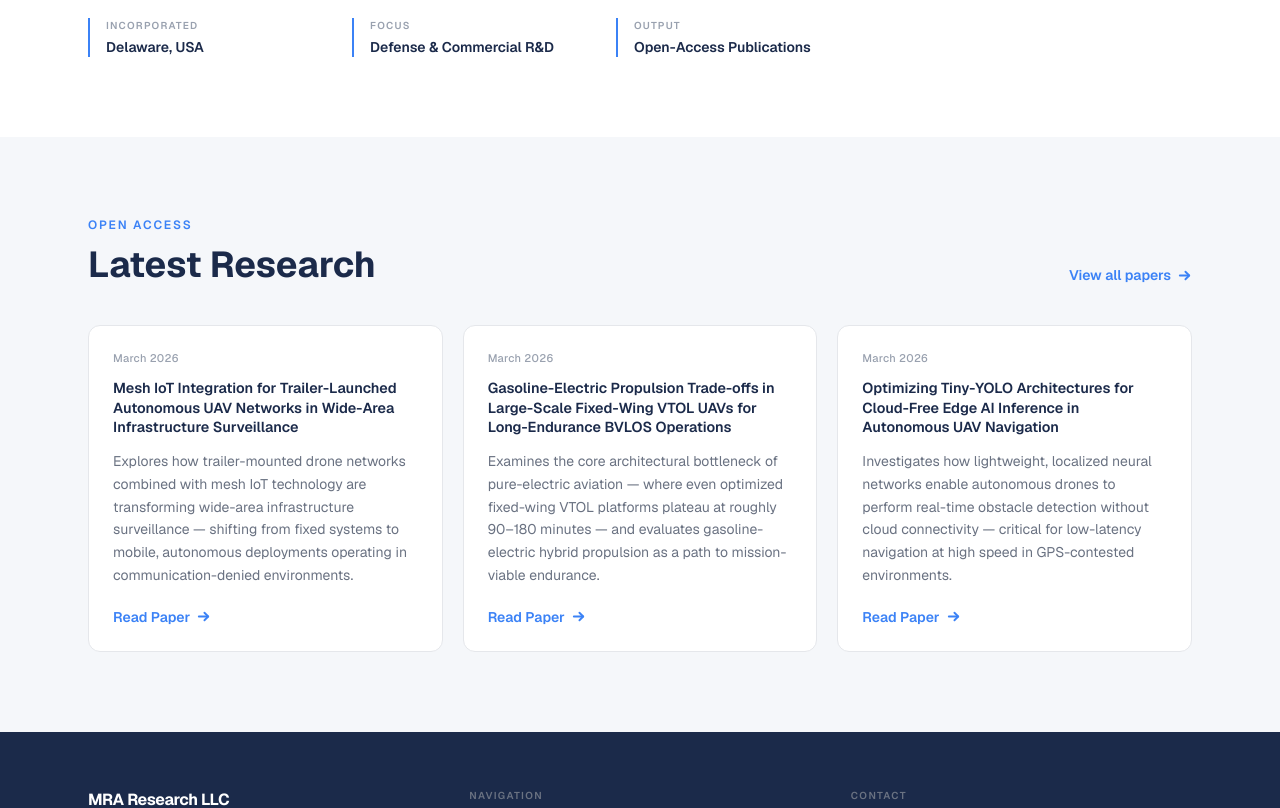
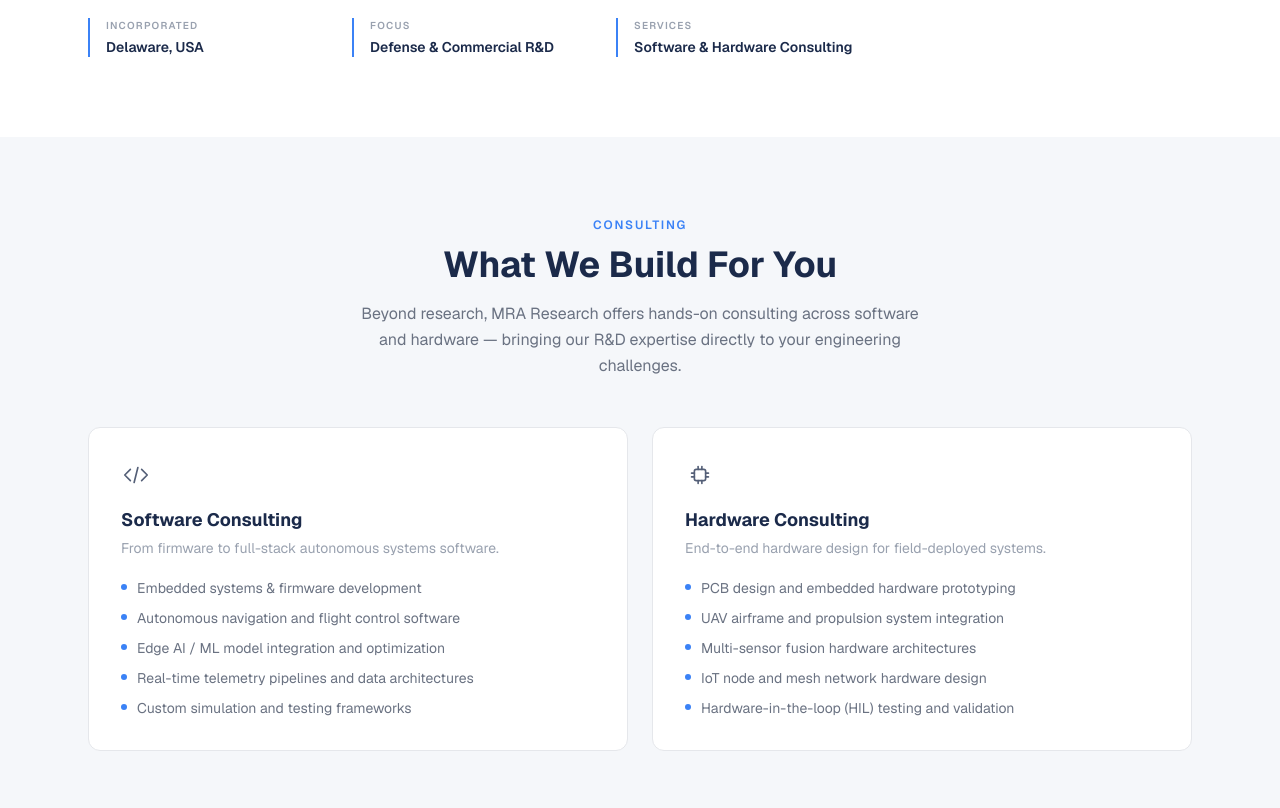
Before and after one commit to sayanmdn/mra-research, a Next.js app: page / in a window 1280 px wide. Shown: the part 1620-2428 px from the top of the page. Built offline with nearby package versions, Linux system fonts and the light colour scheme.

Commit message:
software and hardware wing add

```diff
--- a/src/app/page.tsx
+++ b/src/app/page.tsx
@@ -63,6 +63,24 @@
   <svg width="15" height="15" viewBox="0 0 16 16" fill="none" stroke="currentColor" strokeWidth="2" strokeLinecap="round" strokeLinejoin="round">
     <line x1="3" y1="8" x2="13" y2="8" />
     <polyline points="9,4 13,8 9,12" />
+  </svg>
+);
+
+const IconCode = () => (
+  <svg width="30" height="30" viewBox="0 0 32 32" fill="none" stroke="currentColor" strokeWidth="1.75" strokeLinecap="round" strokeLinejoin="round">
+    <polyline points="10,10 4,16 10,22" />
+    <polyline points="22,10 28,16 22,22" />
+    <line x1="18" y1="8" x2="14" y2="24" />
+  </svg>
+);
+
+const IconChip = () => (
+  <svg width="30" height="30" viewBox="0 0 32 32" fill="none" stroke="currentColor" strokeWidth="1.75" strokeLinecap="round" strokeLinejoin="round">
+    <rect x="10" y="10" width="12" height="12" rx="2" />
+    <line x1="14" y1="10" x2="14" y2="7" /><line x1="18" y1="10" x2="18" y2="7" />
+    <line x1="14" y1="22" x2="14" y2="25" /><line x1="18" y1="22" x2="18" y2="25" />
+    <line x1="10" y1="14" x2="7" y2="14" /><line x1="10" y1="18" x2="7" y2="18" />
+    <line x1="22" y1="14" x2="25" y2="14" /><line x1="22" y1="18" x2="25" y2="18" />
   </svg>
 );
 
@@ -172,6 +190,33 @@
     icon: <IconRocket />,
     title: 'Aerospace & Propulsion Research',
     desc: 'Jet engine design fundamentals, gasoline-electric hybrid propulsion for UAVs, aerodynamic optimization, and propulsion system integration.',
+  },
+];
+
+const services = [
+  {
+    icon: <IconCode />,
+    title: 'Software Consulting',
+    tagline: 'From firmware to full-stack autonomous systems software.',
+    bullets: [
+      'Embedded systems & firmware development',
+      'Autonomous navigation and flight control software',
+      'Edge AI / ML model integration and optimization',
+      'Real-time telemetry pipelines and data architectures',
+      'Custom simulation and testing frameworks',
+    ],
+  },
+  {
+    icon: <IconChip />,
+    title: 'Hardware Consulting',
+    tagline: 'End-to-end hardware design for field-deployed systems.',
+    bullets: [
+      'PCB design and embedded hardware prototyping',
+      'UAV airframe and propulsion system integration',
+      'Multi-sensor fusion hardware architectures',
+      'IoT node and mesh network hardware design',
+      'Hardware-in-the-loop (HIL) testing and validation',
+    ],
   },
 ];
 
@@ -305,7 +350,7 @@
                 {[
                   { label: 'Incorporated', value: 'Delaware, USA' },
                   { label: 'Focus',        value: 'Defense & Commercial R&D' },
-                  { label: 'Output',       value: 'Open-Access Publications' },
+                  { label: 'Services',     value: 'Software & Hardware Consulting' },
                 ].map((item) => (
                   <div key={item.label} className="border-l-2 border-[#3B82F6] pl-4">
                     <p className="text-[10px] text-gray-400 font-semibold uppercase tracking-[0.12em] mb-1">
@@ -315,6 +360,43 @@
                   </div>
                 ))}
               </div>
+            </div>
+          </div>
+        </section>
+
+        {/* ── Services ──────────────────────────────────────────────────── */}
+        <section id="services" className="bg-[#F5F7FA] py-20">
+          <div className="max-w-6xl mx-auto px-6">
+            <div className="text-center mb-12">
+              <p className="text-[#3B82F6] text-xs font-semibold uppercase tracking-[0.15em] mb-3">
+                Consulting
+              </p>
+              <h2 className="text-3xl md:text-4xl font-bold text-[#1B2A4A]">What We Build For You</h2>
+              <p className="text-gray-500 mt-4 max-w-xl mx-auto text-base leading-relaxed">
+                Beyond research, MRA Research offers hands-on consulting across software and hardware
+                — bringing our R&amp;D expertise directly to your engineering challenges.
+              </p>
+            </div>
+
+            <div className="grid grid-cols-1 md:grid-cols-2 gap-6">
+              {services.map((svc) => (
+                <div
+                  key={svc.title}
+                  className="bg-white border border-gray-200 rounded-xl p-8 hover:shadow-lg hover:-translate-y-0.5 transition-all duration-200"
+                >
+                  <div className="text-[#1B2A4A] mb-4 opacity-75">{svc.icon}</div>
+                  <h3 className="text-lg font-bold text-[#1B2A4A] mb-1">{svc.title}</h3>
+                  <p className="text-sm text-gray-400 mb-5">{svc.tagline}</p>
+                  <ul className="space-y-2.5">
+                    {svc.bullets.map((b) => (
+                      <li key={b} className="flex items-start gap-2.5 text-sm text-gray-500">
+                        <span className="mt-1.5 w-1.5 h-1.5 rounded-full bg-[#3B82F6] shrink-0" />
+                        {b}
+                      </li>
+                    ))}
+                  </ul>
+                </div>
+              ))}
             </div>
           </div>
         </section>
@@ -388,6 +470,7 @@
                 <li><Link href="/"         className="hover:text-white transition-colors">Home</Link></li>
                 <li><Link href="#about"    className="hover:text-white transition-colors">About</Link></li>
                 <li><Link href="#research" className="hover:text-white transition-colors">Research</Link></li>
+                <li><Link href="#services" className="hover:text-white transition-colors">Services</Link></li>
                 <li><Link href="/papers"   className="hover:text-white transition-colors">Papers</Link></li>
                 <li><Link href="#contact"  className="hover:text-white transition-colors">Contact</Link></li>
               </ul>
--- a/src/components/NavBar.tsx
+++ b/src/components/NavBar.tsx
@@ -17,6 +17,7 @@
           <Link href="/"         className="hover:text-[#1B2A4A] transition-colors">Home</Link>
           <Link href="/#about"   className="hover:text-[#1B2A4A] transition-colors">About</Link>
           <Link href="/#research" className="hover:text-[#1B2A4A] transition-colors">Research Areas</Link>
+          <Link href="/#services" className="hover:text-[#1B2A4A] transition-colors">Services</Link>
           <Link href="/papers"   className="hover:text-[#1B2A4A] transition-colors">Papers</Link>
           <Link
             href="/#contact"
```
